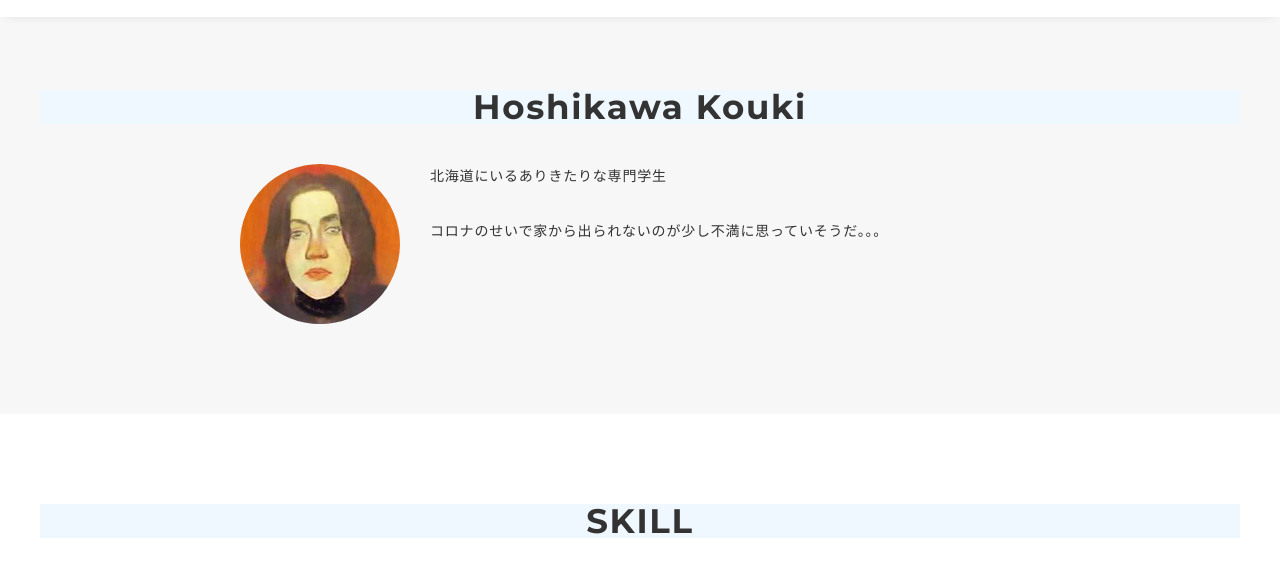
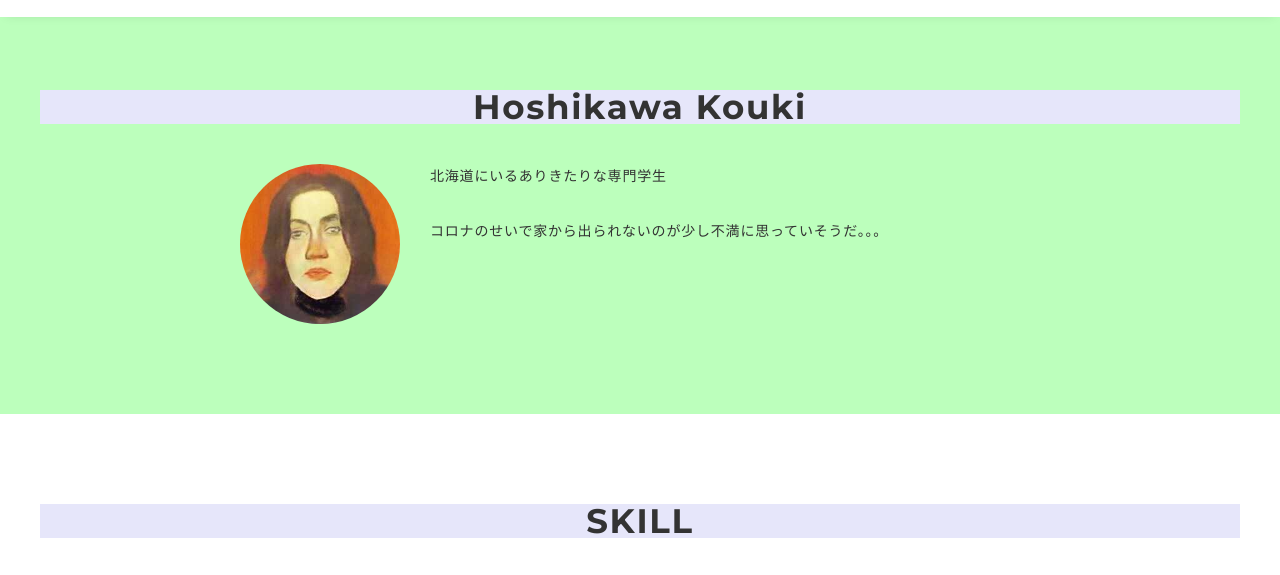
Before and after one commit to K-hoshikawa1106/portfolio, a plain HTML site: page docs/index.html in a window 1280 px wide. Shown: the part 73-648 px from the top of the page. Drawn offline with nearby package versions, Linux system fonts and the light colour scheme.

Commit message:
かｊｓ

```diff
--- a/docs/css/style.css
+++ b/docs/css/style.css
@@ -41,7 +41,7 @@ li {
 }
 
 .section:nth-of-type(odd) {
-  background-color: #f7f7f7;
+  background-color: #bcffbc;
 }
 
 .inner {
@@ -58,7 +58,7 @@ li {
   text-align: center;
   letter-spacing: .05em;
   color: #333;
-   background-color: #f0f8ff;
+   background-color: #e6e6fa;
 }
 
 .lead {
```
